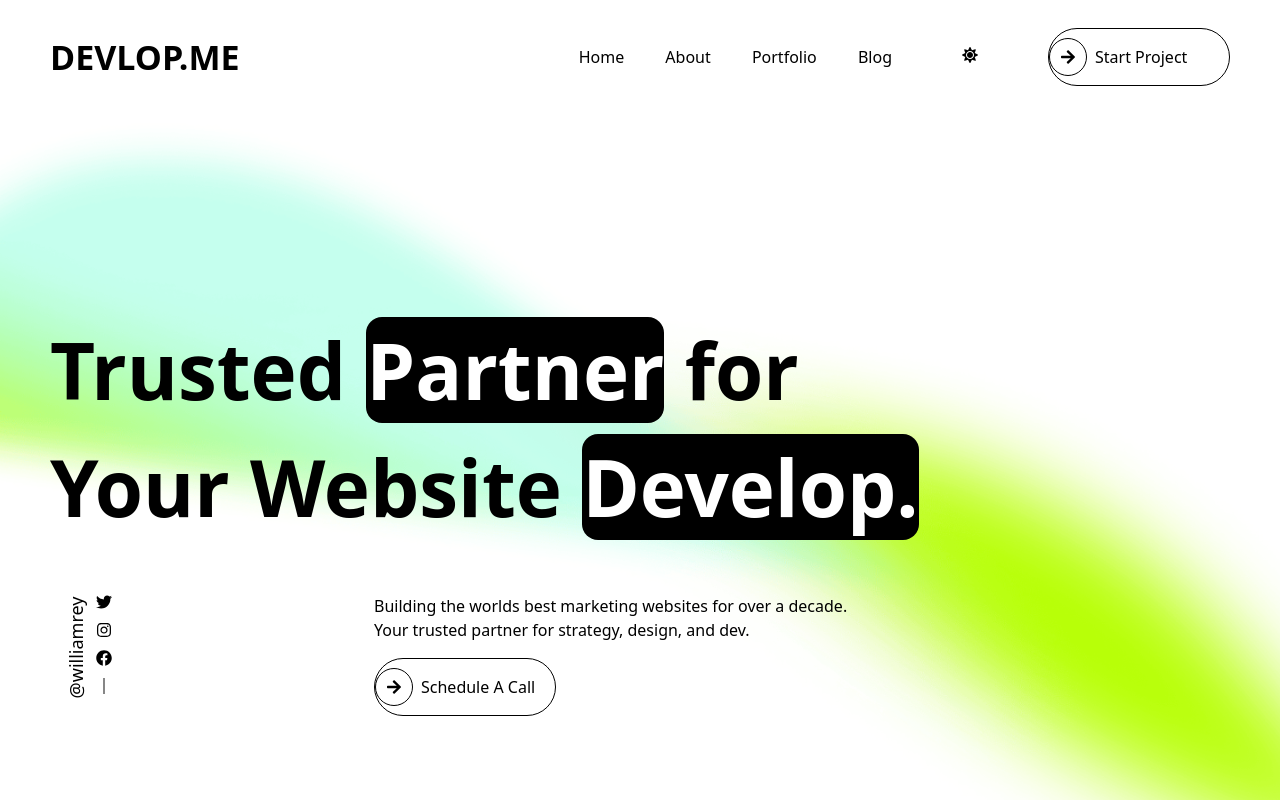
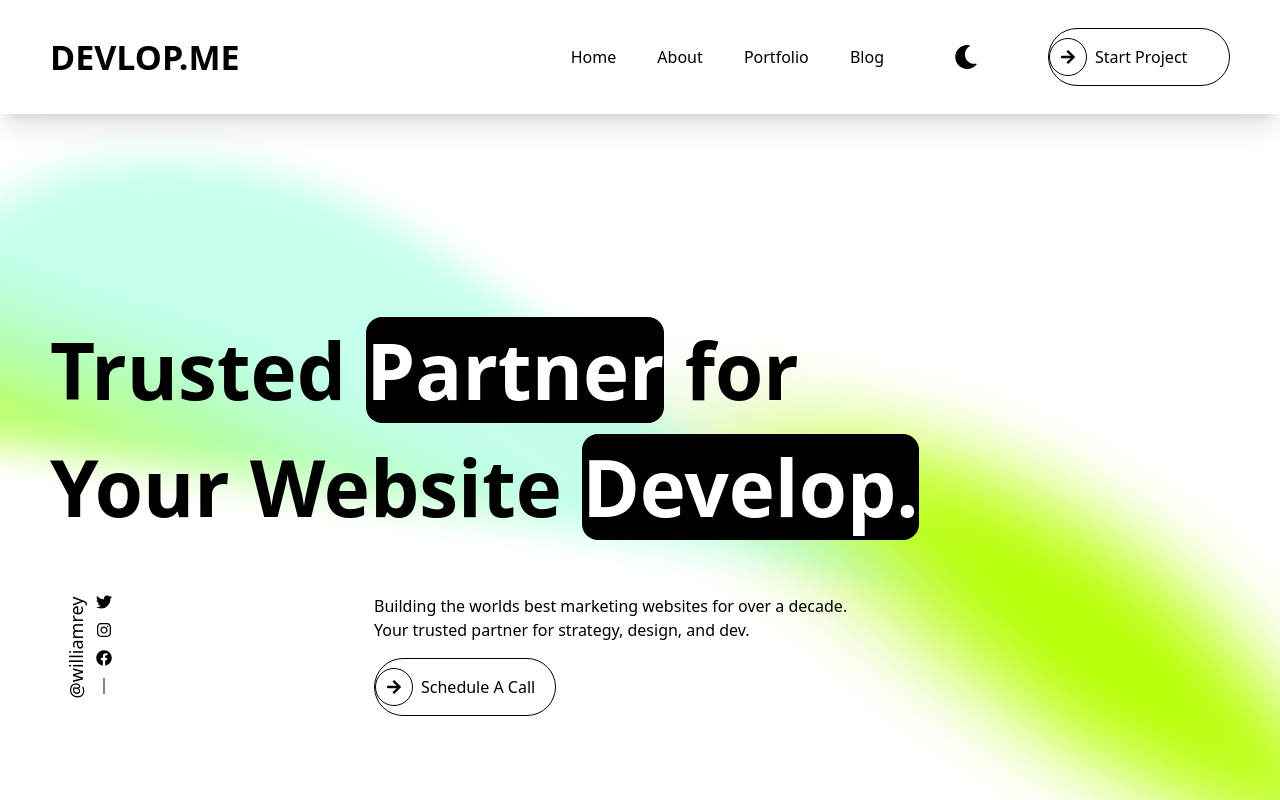
Before and after one commit to Md-Shorif-200/Raintor-Task-1, a React (Vite) app: page / in a window 1280 px wide. Shown: the top 800 px of the page. Built offline with nearby package versions, Linux system fonts and the light colour scheme.

Commit message:
implement darkMode/lightMode toggle system with localStorage

```diff
--- a/src/Components/Navbar.jsx
+++ b/src/Components/Navbar.jsx
@@ -1,11 +1,12 @@
 import React from 'react';
-import { FaArrowRight, FaSun } from 'react-icons/fa';
+import { FaArrowRight, FaMoon, FaSun } from 'react-icons/fa';
 import { Link } from 'react-router-dom';
 import Primary_btn from './Primary_btn';
+import { BsSunFill } from 'react-icons/bs';
 
-const Navbar = () => {
+const Navbar = ({handleDarkmodemode,mode}) => {
     return (
-        <nav className='nav_align my-[28px] mx-[50px] '>
+        <nav className='nav_align py-[28px] px-[50px] sticky top-0 shadow-xl bg-white dark:bg-black'>
               {/* nav logo */}
                  <div className="nav_logo ">
                       <h1 className='uppercase text-[34px] font-bold'>DEVLOP.ME</h1>
@@ -26,10 +27,15 @@ const Navbar = () => {
 
                     {/* dark mode /light mode */}
 
-                     <div className="toggle_btn">
-                          <button>
-                              <FaSun></FaSun>
-                          </button>
+                     <div className="toggle_btn text-2xl"  onClick={handleDarkmodemode} >
+                        {
+                            mode === 'light'
+                            ?
+                             <>  <FaMoon></FaMoon> </>
+                             :
+
+                             <>  <BsSunFill></BsSunFill> </>
+                        }
                      </div>
 
                      <div className="nav_button">
--- a/src/Components/Primary_btn.jsx
+++ b/src/Components/Primary_btn.jsx
@@ -5,8 +5,8 @@ import ReusableIcon from './ReusableIcon';
 const Primary_btn = ({Text,icon}) => {
     return (
 
-             <button className=' w-[182px] h-[58px] flex  items-center gap-x-2 capitalize border border-black py-5 rounded-[29px]'>
-                             <div className= {`icon w-[38px] h-[38px] flex justify-center items-center  text-black  border border-black rounded-full`}>
+             <button className=' w-[182px] h-[58px] flex  items-center gap-x-2 capitalize border border-black dark:border-white py-5 rounded-[29px]'>
+                             <div className= {`icon w-[38px] h-[38px] flex justify-center items-center  text-black dark:text-white  border border-black dark:border-white rounded-full`}>
                                       <FaArrowRight></FaArrowRight>
                                 </div>
                                     {Text}
--- a/src/Layout/MainLayout.jsx
+++ b/src/Layout/MainLayout.jsx
@@ -1,12 +1,38 @@
-import React from "react";
+import React, { useEffect, useState } from "react";
 import { Outlet } from "react-router-dom";
 import Navbar from "../Components/Navbar";
 import Footer from "../Components/Footer";
 
 const MainLayout = () => {
+  // store dark mode mode
+    const [mode, setmode] = useState(localStorage.getItem('mode') || 'light')
+
+    useEffect(() => {
+
+        if(mode === 'dark'){
+          document.documentElement.classList.add('dark');
+        }else{
+            document.documentElement.classList.remove('dark')
+        }
+
+            // set mode  in localstorage
+            localStorage.setItem('mode',mode)
+
+
+    },[mode])
+
+
+            // darkmode toggle function
+            const handleDarkmodemode = () => {
+                  setmode((prev) => (prev === 'light' ? 'dark' : 'light'))
+            }
+
+
+
   return (
-    <div>
-      <Navbar></Navbar>
+    <div className="bg-white text-black dark:bg-black dark:text-white" >
+
+      <Navbar handleDarkmodemode={handleDarkmodemode} mode={mode} ></Navbar>
       <Outlet></Outlet>
       <Footer></Footer>
     </div>
--- a/src/Pages/HomePage/Skill.jsx
+++ b/src/Pages/HomePage/Skill.jsx
@@ -6,7 +6,7 @@ import react_icon from '../../assets/React_icon.png'
 
 const Skill = () => {
     return (
-        <div className='w-full bg-black px-[50px] py-[90px]'>
+        <div className='w-full bg-black dark:bg-[#0a0a0a]  px-[50px] py-[90px]'>
 
                    <div className='flex items-center '>
                      <div className= {`icon w-[38px] h-[38px] flex justify-center items-center  text-white border border-white rounded-full`}>
--- a/tailwind.config.js
+++ b/tailwind.config.js
@@ -7,6 +7,8 @@ export default {
   theme: {
     extend: {},
   },
+   darkMode : 'class',
+
   plugins: [
     require('daisyui'),
   ],
```
